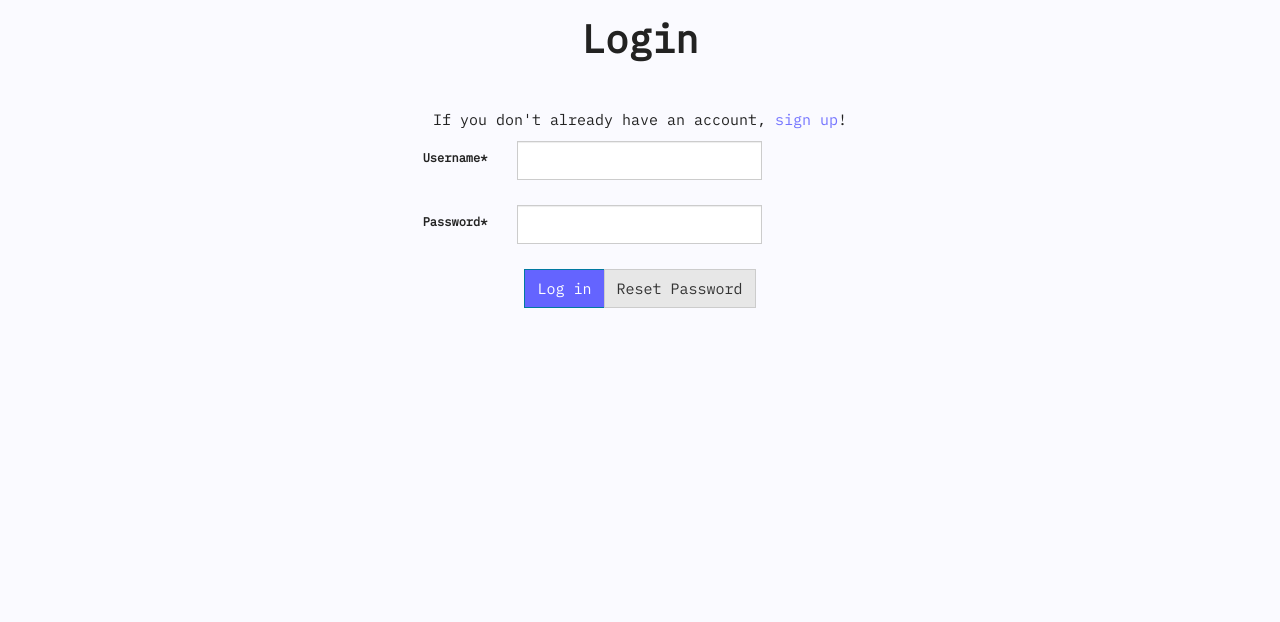
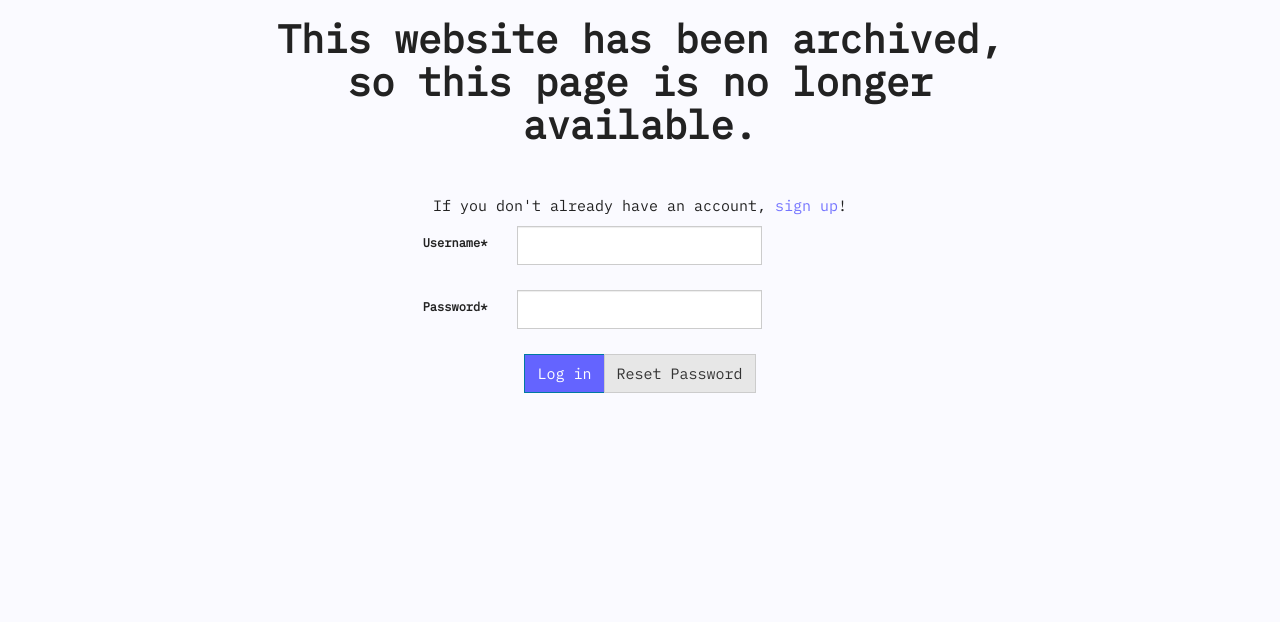
Before and after one commit to PACTF/pactf-archive-2019, a plain HTML site: page login/index.html in a window 1280 px wide. Shown: the part 48-670 px from the top of the page. Drawn offline with Linux system fonts and the light colour scheme.

Commit message:
Add message to interative pages

```diff
--- a/login/index.html
+++ b/login/index.html
@@ -247,7 +247,7 @@ News
 <header class="page-title w-100">
 <div class="container">
 <h1 class="text-center display-1">
-Login
+  This website has been archived, so this page is no longer available.
 </h1>
 </div>
 </header>
```
Also changed, not shown: password_reset/index.html (+1 -1 lines), register/index.html (+1 -1 lines).
